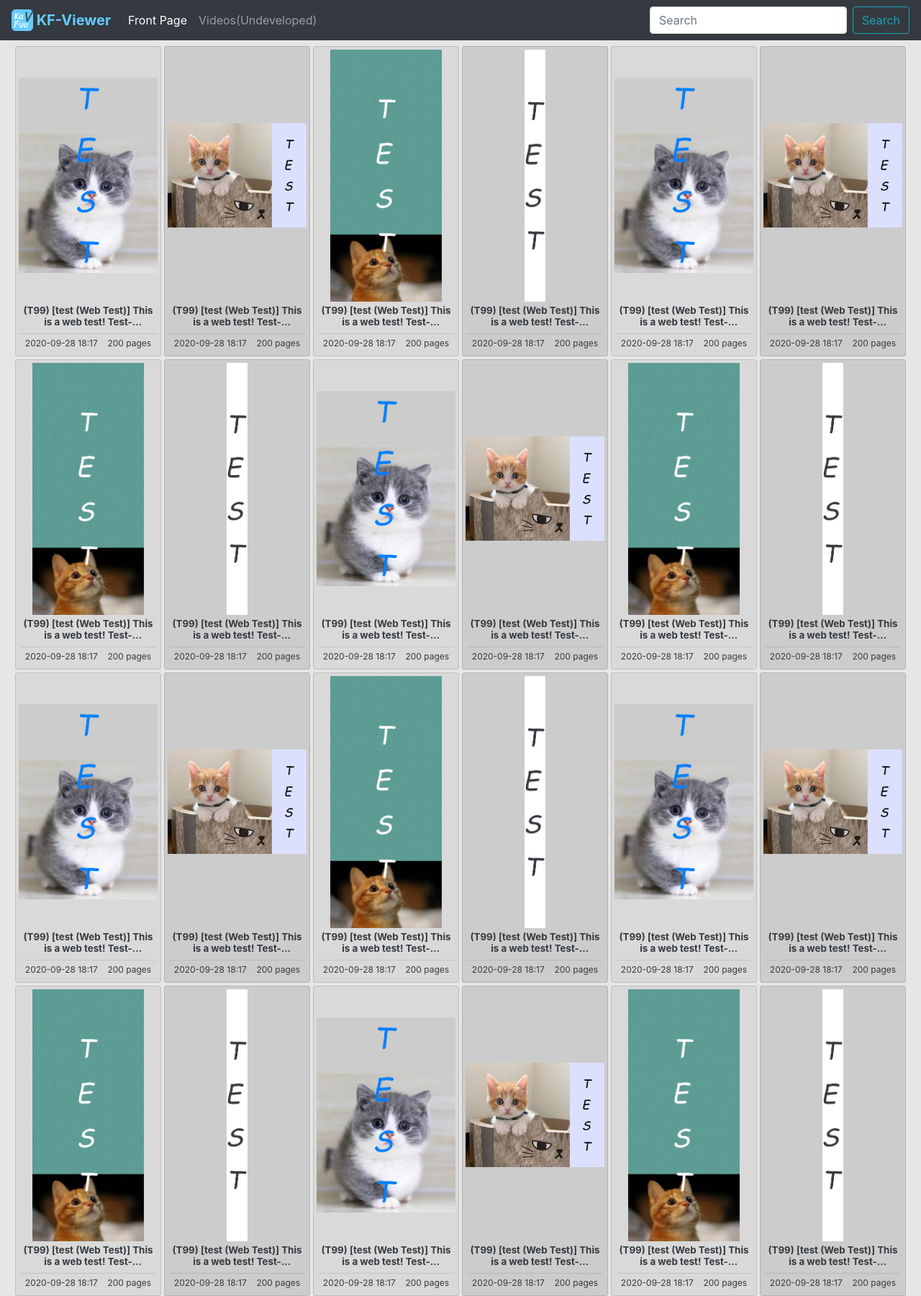
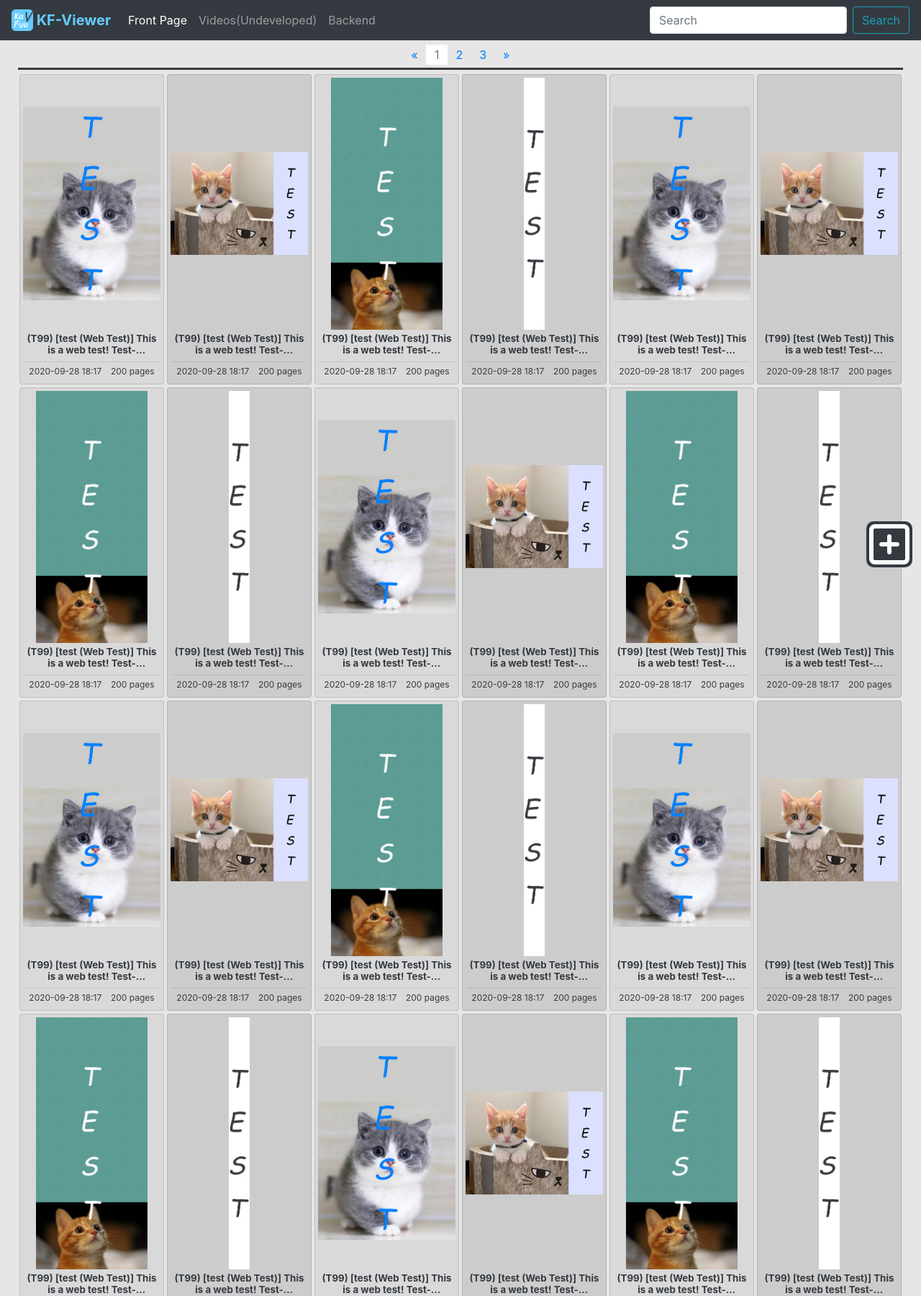
Before and after one commit to kafuuchiya/KF-Viewer, a PHP site: page / in a window 1280 px wide. Shown: the top 1800 px of the page at 72% size. Run offline with PHP 8.4, Linux system fonts and the light colour scheme; some libraries are stand-ins or nearby versions.

Commit message:
second commit

```diff
--- a/backend/index.html
+++ b/backend/index.html
@@ -3,6 +3,8 @@
 
 <head>
     <meta charset="UTF-8">
+    <meta name="viewport" content="width=device-width, initial-scale=1, minimum-scale=1, maximum-scale=1">
+
 
     <title>Kafuu Viewer</title>
 
@@ -17,6 +19,9 @@
     <script text="text/javascript" src="index.js"></script>
     <link rel="stylesheet" type="text/css" href="index.css">
 
+    <!-- web icon -->
+    <link rel="icon" href="res/img/KFV icon.png">
+
 </head>
 
 <body>
--- a/i/index.html
+++ b/i/index.html
@@ -3,6 +3,8 @@
 
 <head>
     <meta charset="UTF-8">
+    <meta name="viewport" content="width=device-width, initial-scale=1, minimum-scale=1, maximum-scale=1">
+
 
     <title>Kafuu Viewer</title>
 
@@ -17,6 +19,9 @@
     <script text="text/javascript" src="index.js"></script>
     <link rel="stylesheet" type="text/css" href="index.css">
 
+    <!-- web icon -->
+    <link rel="icon" href="res/img/KFV icon.png">
+
 </head>
 
 <body>
--- a/i/z/index.html
+++ b/i/z/index.html
@@ -3,6 +3,7 @@
 
 <head>
     <meta charset="UTF-8">
+    <meta name="viewport" content="width=device-width, initial-scale=1, minimum-scale=1, maximum-scale=1">
 
     <title>Kafuu Viewer</title>
 
@@ -17,6 +18,9 @@
     <script text="text/javascript" src="index.js"></script>
     <link rel="stylesheet" type="text/css" href="index.css">
 
+    <!-- web icon -->
+    <link rel="icon" href="res/img/KFV icon.png">
+
 </head>
 
 <body>
--- a/index.css
+++ b/index.css
@@ -13,15 +13,40 @@ nav.navbar {
     width: 100%;
     top: 0;
     left: 0;
-    z-index: 1;
+    z-index: 999;
+}
+
+nav.top_pn ul.pagination {
+    margin-top: 62px;
+    margin-bottom: 0px;
+}
+
+nav ul.pagination a {
+    background-color: transparent;
+    border: none;
+    padding-top: 4px;
+    padding-bottom: 4px;
+}
+
+nav ul.pagination a:hover {
+    background-color: #FFFFFF;
+}
+
+nav ul.pagination a:focus {
+    box-shadow: none;
 }
 
 div.row {
-    margin-top: 60px;
+    /* margin-top: 60px;
     margin-left: 4px;
     margin-right: 4px;
-    margin-bottom: 10px;
-    /* margin: 4px 10px; */
+    margin-bottom: 10px; */
+    border-top-style: solid;
+    border-bottom-style: solid;
+    padding-top: 2px;
+    padding-bottom: 4px;
+    margin: 4px 10px;
+    text-align: center;
 }
 
 div.custom-card-style {
@@ -88,3 +113,28 @@ div.row div.custom-card-style:nth-child(2n+1) div.card {
 div.row div.custom-card-style:nth-child(2n+2) div.card {
     background: #cccccc;
 }
+
+div.add-icon {
+    right: 12px;
+    bottom: 12px;
+    position: fixed;
+    color: #FFFFFF;
+    background-color: #343a40;
+    padding-left: 4px;
+    padding-right: 4px;
+    border-radius: 10px;
+}
+
+div.add-icon:hover {
+    color: #66ccff;
+}
+
+div.type-now {
+    color: #FFFFFF;
+    background-color: #343a40;
+}
+
+
+/* .modal-body {
+    color: #000000;
+} */
--- a/index.html
+++ b/index.html
@@ -3,6 +3,7 @@
 
 <head>
     <meta charset="UTF-8">
+    <meta name="viewport" content="width=device-width, initial-scale=1, minimum-scale=1, maximum-scale=1">
 
     <title>Kafuu Viewer</title>
 
@@ -13,9 +14,15 @@
     <link rel="stylesheet" type="text/css" href="res\css\bootstrap.css">
     <script text="text/javascript" src="res\js\bootstrap.bundle.js"></script>
 
+    <!-- Fontawesome -->
+    <script text="text/javascript" src="res\js\fontawesome.js" crossorigin="anonymous"></script>
+
     <!-- My JS, CSS -->
     <script text="text/javascript" src="index.js"></script>
     <link rel="stylesheet" type="text/css" href="index.css">
+
+    <!-- web icon -->
+    <link rel="icon" href="res/img/KFV icon.png">
 
 </head>
 
@@ -34,6 +41,7 @@
             <div class="navbar-nav mr-auto">
                 <a class="nav-item nav-link active" href="#">Front Page<span class="sr-only">(current)</span></a>
                 <a class="nav-item nav-link" href="#">Videos(Undeveloped)</a>
+                <a class="nav-item nav-link" href="#">Backend</a>
             </div>
             <form class="form-inline my-2 my-lg-0">
                 <input class="form-control mr-sm-2" type="search" placeholder="Search" aria-label="Search">
@@ -44,8 +52,23 @@
     </nav>
 
 
-
-
+    <nav class="top_pn d-flex justify-content-center" aria-label=" Page navigation example">
+        <ul class="pagination">
+            <li class="page-item">
+                <a class="page-link" href="#" aria-label="Previous">
+                    <span aria-hidden="true">&laquo;</span>
+                </a>
+            </li>
+            <li class="page-item disabled"><a class="page-link" href="#">1</a></li>
+            <li class="page-item"><a class="page-link" href="#">2</a></li>
+            <li class="page-item"><a class="page-link" href="#">3</a></li>
+            <li class="page-item">
+                <a class="page-link" href="#" aria-label="Next">
+                    <span aria-hidden="true">&raquo;</span>
+                </a>
+            </li>
+        </ul>
+    </nav>
 
     <div class="container-fluid">
         <div class="row">
@@ -73,14 +96,99 @@
 
             </div> -->
 
+        </div>
+    </div>
+
+    <nav class="d-flex justify-content-center" aria-label="Page navigation example">
+        <ul class="pagination">
+            <li class="page-item">
+                <a class="page-link" href="#" aria-label="Previous">
+                    <span aria-hidden="true">&laquo;</span>
+                </a>
+            </li>
+            <li class="page-item disabled"><a class="page-link" href="#">1</a></li>
+            <li class="page-item"><a class="page-link" href="#">2</a></li>
+            <li class="page-item"><a class="page-link" href="#">3</a></li>
+            <li class="page-item">
+                <a class="page-link" href="#" aria-label="Next">
+                    <span aria-hidden="true">&raquo;</span>
+                </a>
+            </li>
+        </ul>
+    </nav>
+
+    <div class="add-icon" data-toggle="modal" data-target="#exampleModalCenter">
+        <i class="far fa-plus-square fa-4x"></i>
+    </div>
+
+    <!-- Modal -->
+    <div class="modal fade" id="exampleModalCenter" tabindex="-1" role="dialog"
+        aria-labelledby="exampleModalCenterTitle" aria-hidden="true">
+        <div class="modal-dialog modal-dialog-centered modal-lg" role="document">
+            <div class="modal-content">
+                <div class="modal-header">
+                    <h5 class="modal-title" id="exampleModalCenterTitle">Add Item</h5>
+                    <button type="button" class="close" data-dismiss="modal" aria-label="Close">
+                        <span aria-hidden="true">&times;</span>
+                    </button>
+                </div>
+                <form onsubmit="return false" id="uploadForm" enctype="multipart/form-data">
+                    <div class="modal-body">
+                        <div class="input-group mb-3">
+                            <div class="input-group-prepend">
+                                <span class="input-group-text" id="inputGroup-sizing-sm">Name</span>
+                            </div>
+                            <input id="itemName" name="itemName" type="text" class="form-control"
+                                aria-label="Sizing example input" aria-describedby="inputGroup-sizing-sm" required>
+                        </div>
+
+                        <div class="input-group mb-3">
+                            <div class="input-group-prepend">
+                                <span class="input-group-text" id="inputGroup-sizing-sm">Other Name</span>
+                            </div>
+                            <input id="itemOtherName" name="itemOtherName" type="text" class="form-control"
+                                aria-label="Sizing example input" aria-describedby="inputGroup-sizing-sm" required>
+                        </div>
 
 
+                        <div class="input-group mb-3">
+
+                            <div class="input-group-prepend">
+                                <span class="input-group-text" id="inputGroup-sizing-sm">Select File</span>
+                                <button class="ddBtn btn btn-outline-secondary dropdown-toggle" type="button" data-toggle="dropdown" aria-haspopup="true" aria-expanded="false">Type</button>
+                                <input id="itemFileType" name="itemFileType" type="text" hidden>
+                                <div class="dropdown-menu">
+                                  <div class="dropdown-item" href="javascript:void(0);" onclick="selectTypeForFiles(this)">ZIP</div>
+                                  <div class="dropdown-item" href="javascript:void(0);" onclick="selectTypeForFiles(this)">FILE</div>
+                                </div>
+                            </div>
+
+                            <input id="itemFile" name="itemFile" type="file" class="form-control"
+                                aria-label="Sizing example input" aria-describedby="inputGroup-sizing-sm" disabled="disabled" required>
+                        </div>
+
+                        <div class="input-group mb-3">
+                            <div class="input-group-prepend">
+                                <span class="input-group-text" id="inputGroup-sizing-sm">File name</span>
+                            </div>
+                            <input id="itemFileName" name="itemFileName" type="text" class="form-control"
+                                aria-label="Sizing example input" aria-describedby="inputGroup-sizing-sm" readonly>
+                        </div>
 
 
+                    </div>
+                    <div class="modal-footer">
+                        <button type="button" class="btn btn-secondary" data-dismiss="modal">Close</button>
+                        <button type="submit" class="btn btn-primary" onclick="addItem()">Add</button>
+                    </div>
+                </form>
+
+            </div>
+        </div>
+
+    </div>
 
 
-        </div>
-    </div>
 
 </body>
 
--- a/index.js
+++ b/index.js
@@ -2,35 +2,37 @@ $(document).ready(function () {
     init();
 });
 
-function init(){
+function init() {
 
     showItems();
+    inputSelectFilesEvent();
 }
 
-function showItems(){
+function showItems() {
     var title = "(T99) [test (Web Test)] This is a web test! Test-TEST(Test&Test&Test) [Test]";
     // var cover = "res/img/004.jpg";
     var time = "2020-09-28 18:17";
     var page = "200 pages";
+    // var html = "<h5 class=\"col-sm-12\">no data!</h5>";
     var html = "";
 
 
-    for (i=0; i<50; i++){
+    for (i = 0; i < 50; i++) {
 
 
-        var cover = "res/img/00"+(i%4+1)+".jpg";
+        var cover = "res/img/00" + (i % 4 + 1) + ".jpg";
         // console.log(i+": "+(i%4+1) +" "+cover);
 
         html_t = " <div class=\"col-xl-2 col-lg-3 col-md-4 col-sm-6 custom-card-style\">";
         html_t += "<div class=\"card\">";
         html_t += "<div class=\"img-div\">";
-        html_t += "<a href=\"#\"><img src=\""+cover+"\" class=\"card-img-top\" alt=\"error\"> </a>";
+        html_t += "<a href=\"#\"><img src=\"" + cover + "\" class=\"card-img-top\" alt=\"error\"> </a>";
         html_t += "</div>";
         html_t += "<div class=\"card-body\">";
-        html_t += "<a href=\"#\"><div class=\"card-title my-card-title\">"+title+"</div> </a>";
+        html_t += "<a href=\"#\"><div class=\"card-title my-card-title\">" + title + "</div> </a>";
         html_t += "<hr>";
         html_t += "<div class=\"card-text d-flex justify-content-around\">";
-        html_t += "<div>"+time+"</div><div>"+page+"</div>";
+        html_t += "<div>" + time + "</div><div>" + page + "</div>";
         html_t += "</div> </div> </div> </div>";
         html += html_t;
     }
@@ -38,3 +40,108 @@ function showItems(){
     // console.log(html);
     $(".row").append(html);
 }
+
+
+
+
+
+function addItem() {
+    var data = new FormData($("#uploadForm")[0]);
+
+    $.ajax({
+        type: "POST",
+        url: "add_item.php",
+        async: true,
+        cache: false,
+        processData: false,
+        contentType: false,
+        data: data,
+        success: function (results) {
+            // $("#exampleModalCenter").modal("hide");
+            var res = JSON.parse(results);
+            alert(res[1]);
+            location.reload();
+        }
+
+    });
+
+}
+
+// To listen the info of the inputting file
+function inputSelectFilesEvent() {
+    $(document).on('change', '#itemFile', function () {
+        var filesList = document.querySelector('#itemFile').files;
+        var name;
+        var length = $(filesList).length;
+        // Temporary type
+        var t_type = $(filesList)[0].type;
+
+        // To check the file format
+        if (length==1){
+            if (t_type.indexOf("zip") >= 0) {
+                // zip type
+                file_type = "ZIP";
+                name = $(filesList)[0].name;
+            } else {
+                // non-zip type
+                file_type = "ERROR";
+                // length = 0;
+                $("#itemFile").val("");
+                alert("Please make sure this is a zip file");
+            }
+        }else if (length >1){
+            // Suppose all are img type
+            var str = filesList[0].webkitRelativePath.split("/");
+            name = str[0];
+            file_type = "IMG";
+
+            // To check the uploaded file if has a non-image type
+            for (i = 0; i < length; i++) {
+                if (filesList[i].type.indexOf("image") == -1) {
+                    file_type = "ERROR";
+                    // length = 0;
+                    name = "";
+                    $("#itemFile").val("");
+                    alert("Please make sure there are only pictures in the folder");
+                    break;
+                }
+            }
+        }
+
+        $("#itemFileName").val(name);
+        $("#itemName").val(name);
+
+    });
+
+}
+
+// To choose the format of the uploaded file
+function selectTypeForFiles(obj) {
+    // To set default value is null
+    $("#itemFile").val("");
+    $("#itemName").val("");
+    $("#itemFileName").val("");
+
+    // To delete class of old option and add to new option
+    $(".type-now").removeClass("type-now");
+    $(obj).addClass("type-now");
+
+    // To enable the file upload input
+    $("#itemFile").removeAttr("disabled");
+
+    // To show the selected option
+    $('.ddBtn').text($(obj).text());
+    // To set the type value
+    $('#itemFileType').text($(obj).text());
+
+    // To set the type for different options
+    if ($(obj).text() === "ZIP") {
+        $("#itemFile").removeAttr("webkitdirectory");
+        $("#itemFile").attr("accept", ".zip");
+    } else if ($(obj).text() === "FILE") {
+        $("#itemFile").removeAttr("accept");
+        $("#itemFile").attr("webkitdirectory", "");
+    }
+
+
+}
```
Also changed, not shown: add_item.php (added, +12 -0 lines), res/php/db_con.php (added, +31 -0 lines), res/js/fontawesome.js (added).
